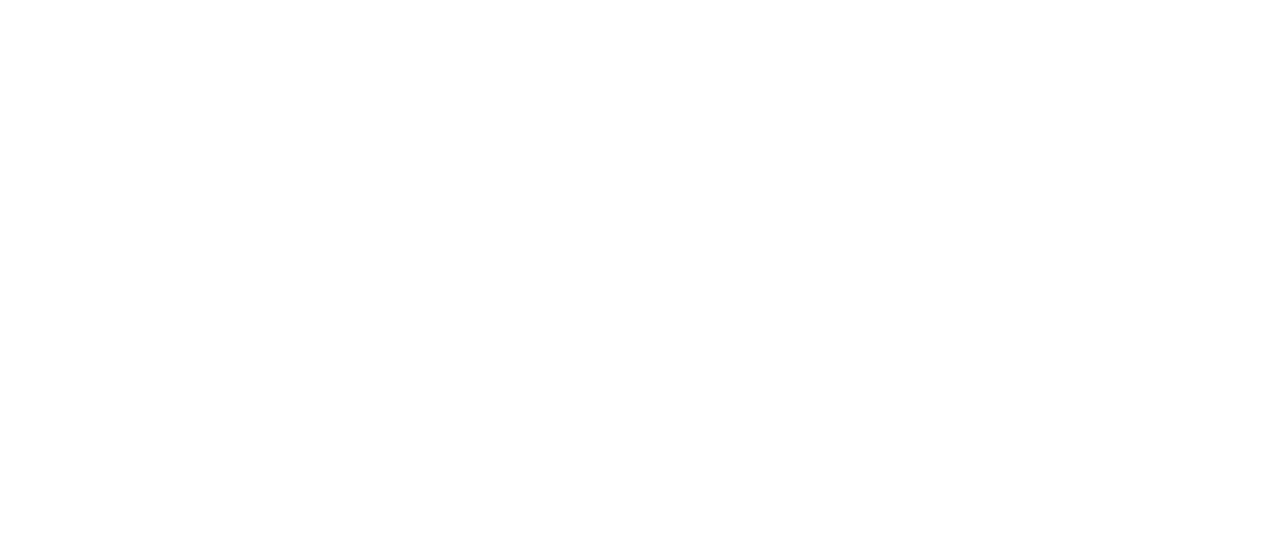
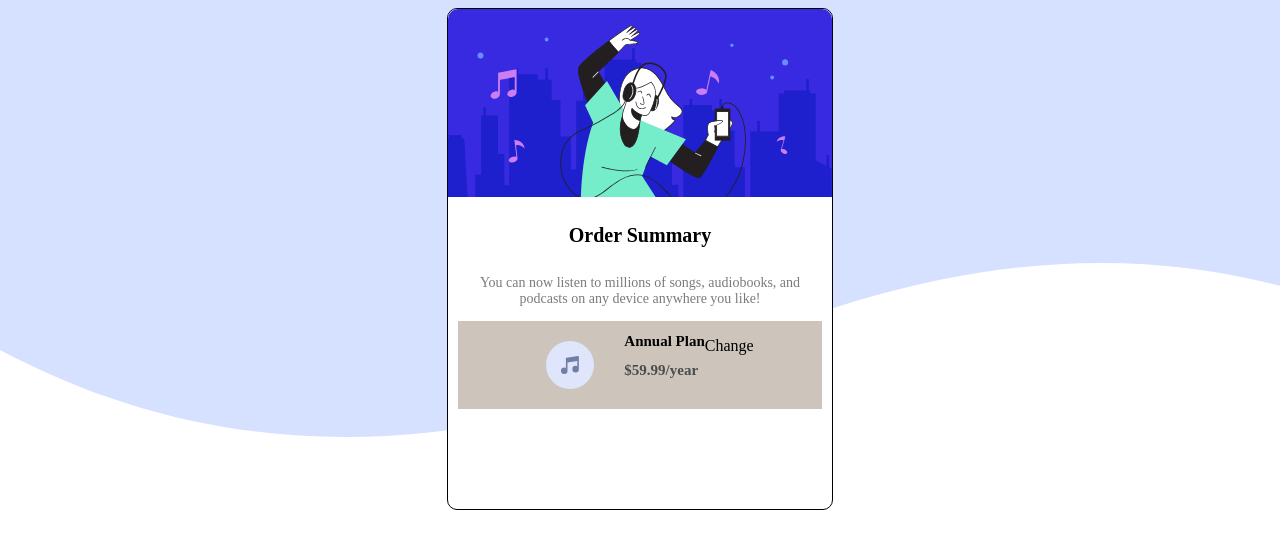
Before and after one commit to subhasish-subhasish/websitepractise, a plain HTML site: page index.html in a window 1280 px wide. Drawn offline with Linux system fonts and the light colour scheme.

Commit message:
all file updted

```diff
--- a/index.html
+++ b/index.html
@@ -1,12 +1,45 @@
 <!DOCTYPE html>
 <html lang="en">
 <head>
-    <meta charset="UTF-8">
-    <meta name="viewport" content="width=device-width, initial-scale=1.0">
-    <title>Practice</title>
-    <link rel="stylesheet" href="style.css">
+  <meta charset="UTF-8">
+  <meta name="viewport" content="width=device-width, initial-scale=1.0"> <!-- displays site properly based on user's device -->
+
+  <link rel="icon" type="image/png" sizes="32x32" href="./images/favicon-32x32.png">
+
+  <title>Frontend Mentor | Order summary card</title>
+
+  <!-- Feel free to remove these styles or customise in your own stylesheet 👍 -->
+  <link rel="stylesheet" href="style.css">
 </head>
 <body>
-
+    <div class="main">
+        <div class="hero">
+            <img class="hero1"src="illustration-hero.svg" alt="">
+        </div>
+        <div class="text1">
+            <h1>Order Summary</h1>
+        </div>
+        <div class="text2">
+            <p>You can now listen to millions of songs, audiobooks, and podcasts on any
+                device anywhere you like!</p>
+        </div>
+        <div class="boxm">
+            <div class="box1">
+                <div class="logo">
+                    <img src="icon-music.svg" alt="" class="logo1">
+                </div>
+                <div class="text3">
+                    <div class="t1">
+                        <h2>Annual Plan</h2>
+                    </div>
+                    <div class="t2">
+                        <h2>$59.99/year</h2>
+                    </div>
+                </div>
+                <div class="text4">
+                    <p>Change</p>
+                </div>
+        </div>
+        </div>
+    </div>
 </body>
-</html>
--- a/style.css
+++ b/style.css
@@ -0,0 +1,83 @@
+.attribution { font-size: 11px; text-align: center; }
+.attribution a { color: hsl(228, 45%, 44%); }
+
+.main{
+    margin-top:px;
+    border-radius: 10px;
+    display: flex;
+    flex-wrap: wrap;
+    flex-direction: column;
+    background-color: white;
+    width: 30vw;
+    height: 500px;
+    border: 1px solid black;
+    margin: 0 auto;
+}
+
+/*Background Image add*/
+body{
+    background-image: url(pattern-background-desktop.svg);
+    background-repeat: no-repeat;
+
+
+}
+.hero1{
+    width: 100%;
+    height: 100%px;
+    align-content: top;
+    align-items: top;
+    border-top-left-radius: 10px;
+    border-top-right-radius: 10px;
+}
+.text1{
+    text-align: center;
+    font-size: 10px;
+    padding-top: 10px;
+}
+.text2{
+    text-align: center;
+    font-size: 14px;
+    padding-left: 20px;
+    padding-right: 20px;
+    color: rgb(125, 123, 121);
+
+}
+.boxm{
+    padding-left: 10px;
+    padding-right: 10px;
+    border-radius: 10px;
+}
+.box1{
+    display: flex;
+    flex-wrap: wrap;
+    flex-direction: row;
+    justify-content: center;
+    background-color: rgb(205, 197, 187);
+
+}
+.logo{
+    display: flex;
+    justify-items: left;
+    padding: 20px
+
+}
+.t1{
+    font-size: 10px;
+    margin-left: 10px;
+}
+.t2{
+    font-size: 10px;
+    margin-left: 10px;
+    color: rgb(74, 76, 76);
+}
+.plan{
+    padding: 10px;
+    background-color: rgb(99, 99, 93);
+}
+.order{
+    margin-left: 37%;
+    margin-right: 37%;
+    padding: 10px;
+    background-color: rgb(59, 10, 207);
+    border-radius: 10px;
+}
```
Also changed, not shown: icon-music.svg (added), illustration-hero.svg (added), pattern-background-desktop.svg (added).
